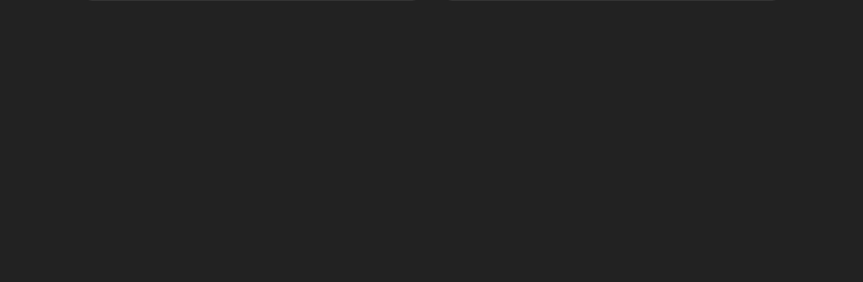
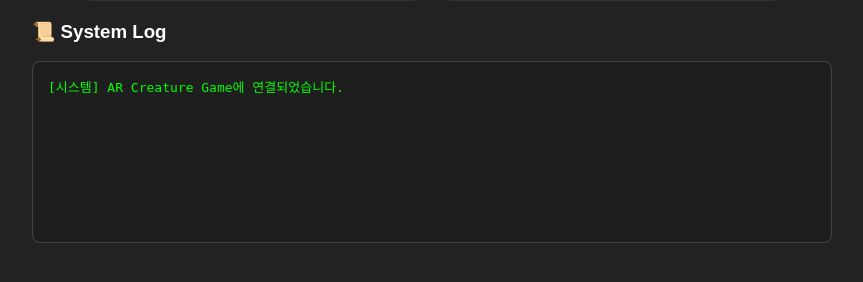
Before and after one commit to park2722/Assassin-s-journey, a Flask app: template templates/index.html in a window 1280 px wide. Shown: the part 490-772 px from the top of the page, without its empty margins (208-1071 px from the left). Run offline with Flask 3, Linux system fonts and the light colour scheme; the template is opened without the code that fills it, so the values that code supplies are empty; some libraries are stand-ins or nearby versions.

Commit message:
Impl) Print log on web page

```diff
--- a/main.py
+++ b/main.py
@@ -150,8 +150,14 @@ def game_loop(socketio, cap_phone):
             time.sleep(0.01)
             continue
 
-        socketio.emit('update_dashboard', {'laptop_img': laptop_b64, 'phone_img': phone_b64})
-        time.sleep(0.05); gc.collect()
+        socketio.emit('update_dashboard', {
+            'laptop_img': laptop_b64,
+            'phone_img': phone_b64,
+            'game_log': event_msg
+        })
+
+        time.sleep(0.05)
+        gc.collect()
 
     # 🛑 [종료 로직 수정] 종료 메시지가 출력될 시간을 벌어주고 깔끔하게 닫습니다.
     print("\n[시스템] 카메라 자원을 안전하게 해제합니다...", flush=True)
--- a/templates/index.html
+++ b/templates/index.html
@@ -49,6 +49,14 @@
                 <img id="laptopView" src="" alt="웹캠 로딩 중...">
             </div>
         </div>
+
+        <div style="margin: 20px auto; width: 80%; max-width: 800px; text-align: left;">
+            <h3>📜 System Log</h3>
+            <div id="log-box" style="height: 150px; overflow-y: auto; background-color: #1e1e1e; color: #00ff00; padding: 15px; font-family: monospace; border-radius: 8px; border: 1px solid #444;">
+            [시스템] AR Creature Game에 연결되었습니다.<br>
+            </div>
+         </div>
+
     </div>
 
     <script src="https://cdnjs.cloudflare.com/ajax/libs/socket.io/4.0.1/socket.io.js"></script>
@@ -107,7 +115,7 @@
                             }
                         });
 
-                        // 🆕 [핵심 추가] 2. 안전망(Timeout): 0.5초(500ms)가 지나도 대답이 없으면 억지로 다음 프레임 전송!
+                        // 2. 안전망(Timeout): 0.5초(500ms)가 지나도 대답이 없으면 억지로 다음 프레임 전송!
                         setTimeout(() => {
                             if (!ackReceived) {
                                 ackReceived = true;
@@ -138,13 +146,43 @@
                 }
             });
 
+            let lastLog = "Game Started";
+
             socket.on('update_dashboard', (data) => {
+                // ==========================================
+                // 1. 유저님의 기존 코드 (이미지 처리 및 QR 숨김)
+                // ==========================================
                 if (data.laptop_img) laptopView.src = data.laptop_img;
 
                 if (data.phone_img) {
                     phoneView.src = data.phone_img;
                     if (qrArea.style.display !== 'none') qrArea.style.display = 'none';
                 }
+
+                // ==========================================
+                // 2. 🆕 새로 추가되는 실시간 로그 처리 파트
+                // ==========================================
+                // 파이썬에서 game_log를 보냈고, 그 내용이 방금 전과 다르다면?
+                if (data.game_log && data.game_log !== lastLog) {
+                    const logBox = document.getElementById('log-box');
+
+                    if (logBox) { // logBox가 HTML에 제대로 있는지 확인
+                        // 현재 시간(시:분:초) 예쁘게 만들기
+                        const now = new Date();
+                        const timeStr = now.getHours().toString().padStart(2, '0') + ":" +
+                                    now.getMinutes().toString().padStart(2, '0') + ":" +
+                                    now.getSeconds().toString().padStart(2, '0');
+
+                        // 로그창에 시간 + 파이썬이 보낸 메시지 추가
+                        logBox.innerHTML += `[${timeStr}] ${data.game_log}<br>`;
+
+                        // 글씨가 넘치면 스크롤을 항상 맨 아래(최신)로 자동 이동
+                        logBox.scrollTop = logBox.scrollHeight;
+                    }
+
+                    // 방금 띄운 메시지를 기억해둬서 다음 0.05초 뒤에 또 똑같은 걸 안 띄우게 방어
+                    lastLog = data.game_log;
+                }
             });
         }
     </script>
```
